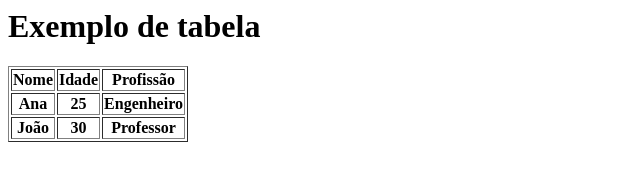
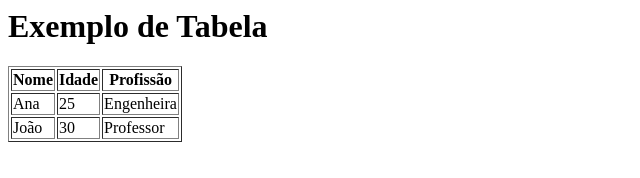
Before and after one commit to AlissonSco/Atividade-Web-12, a plain HTML site: page index.html in a window 1280 px wide. Shown: the whole page, without its empty margins (0-640 px from the left). Drawn offline with Linux system fonts and the light colour scheme.

Commit message:
Update index.html

```diff
--- a/index.html
+++ b/index.html
@@ -3,26 +3,22 @@
     <title>Atividade 12</title>
 </head>
 <body>
-
-    <h1>Exemplo de tabela</h1>
-
+    <h1>Exemplo de Tabela</h1>
     <table border="1">
         <tr>
             <th>Nome</th>
             <th>Idade</th>
             <th>Profissão</th>
         </tr>
-
         <tr>
-            <th>Ana</th>
-            <th>25</th>
-            <th>Engenheiro</th>
+            <td>Ana</td>
+            <td>25</td>
+            <td>Engenheira</td>
         </tr>
-
         <tr>
-            <th>João</th>
-            <th>30</th>
-            <th>Professor</th>
+            <td>João</td>
+            <td>30</td>
+            <td>Professor</td>
         </tr>
     </table>
 </body>
```
